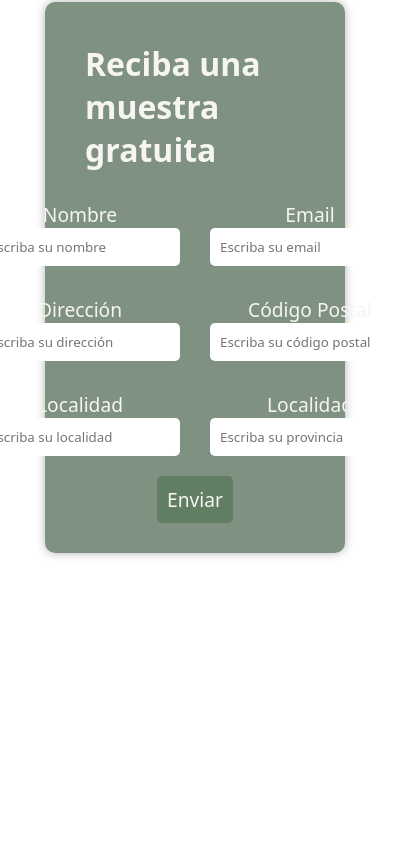
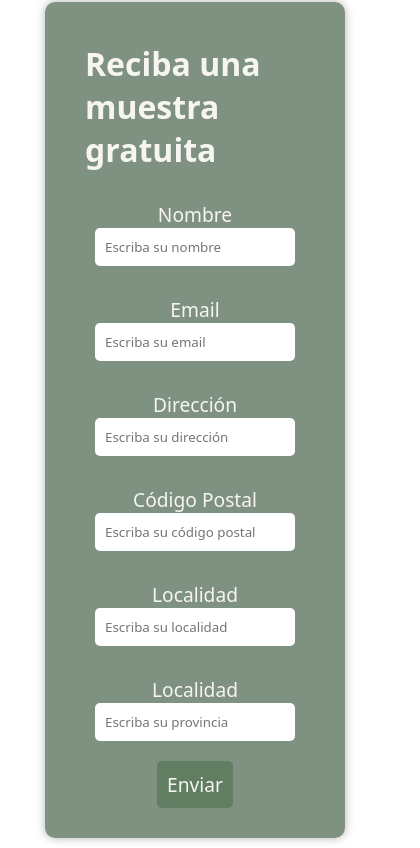
Before and after one commit to ImMiguelFv/LandingPage, an Angular app: page / in a window 390 px wide. Shown: the part 1028-1876 px from the top of the page, 420 px wide, since content can reach past the window. Before the commit the page ends 1591 px from the top, so only its background shows below. Built offline with nearby package versions, Linux system fonts and the light colour scheme.

Commit message:
cambio prueba v2

```diff
--- a/src/app/formulario/formulario.component.css
+++ b/src/app/formulario/formulario.component.css
@@ -23,6 +23,7 @@
     font-size: 2rem;
 }
 .card .card-body .mb-1 {
+
     display: grid;
     grid-template-columns: 1fr 1fr;
     margin: 10px;
@@ -68,6 +69,11 @@
 .card{
     width: 300px;
 }
+.card .card-body .mb-1{
+    display: flex;
+    flex-direction: column;
+    align-items: center;
+}
 .card .card-body .mb-2 .form-control{
     width: 200px;
 }
```
